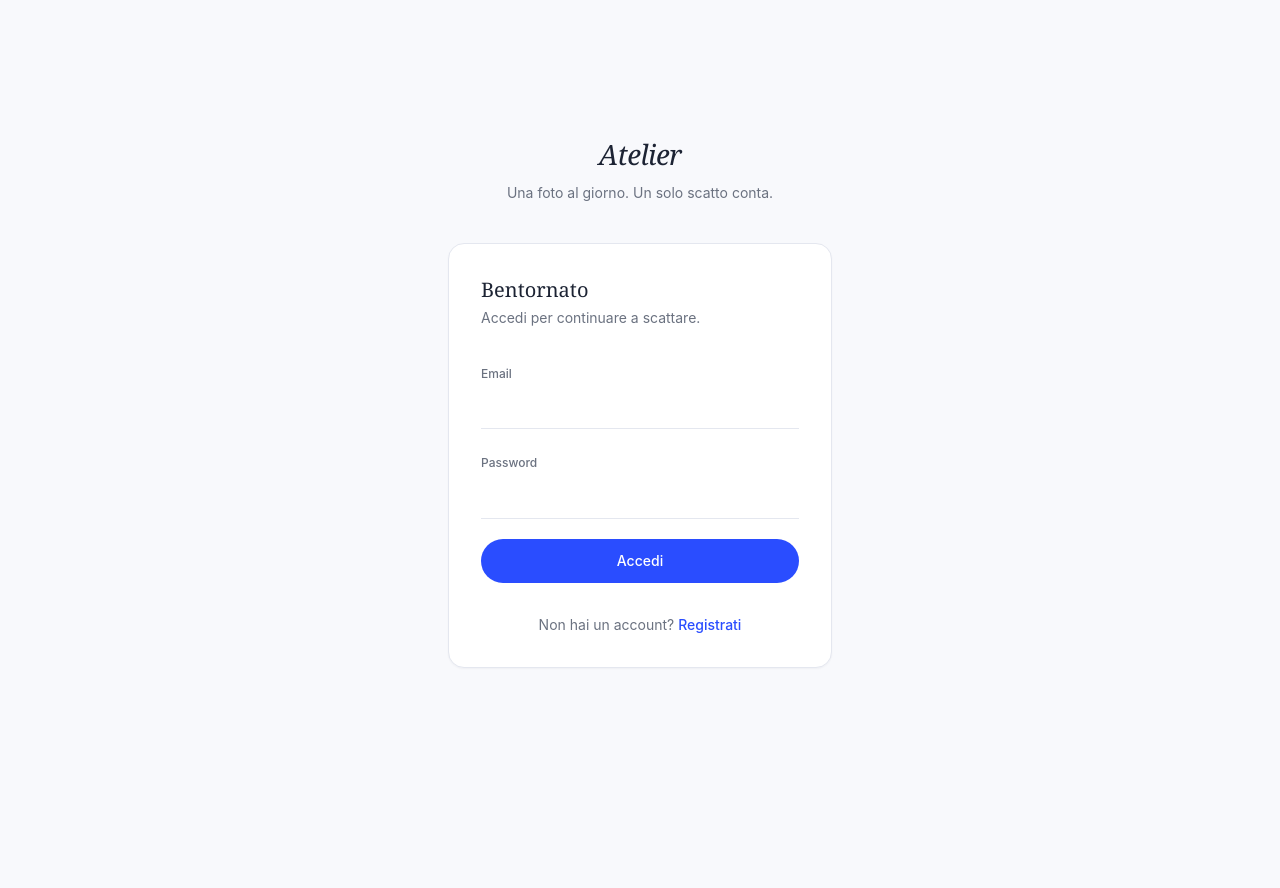
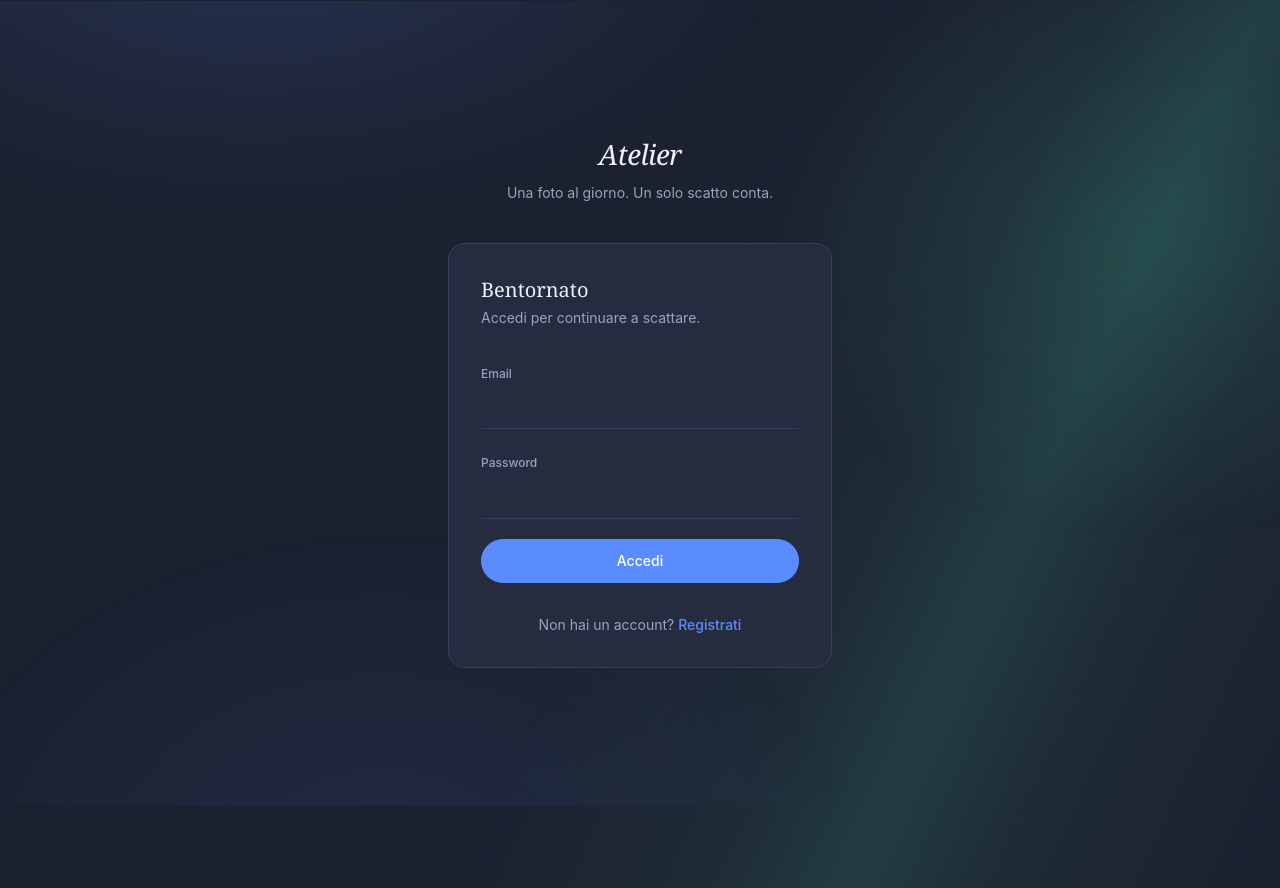
Before and after one commit to wealthnode2026-blip/post-to-earn-app, a Next.js app: page /login in a window 1280 px wide. Before the commit the page ends 800 px from the top, so only its background shows below. Built offline with nearby package versions, Linux system fonts and the light colour scheme.

Commit message:
Sfondo dinamico: bagliori animati + fascio neon in movimento

```diff
--- a/src/app/globals.css
+++ b/src/app/globals.css
@@ -5,39 +5,131 @@
 @import "@fontsource/inter/400.css";
 @import "@fontsource/inter/500.css";
 @import "@fontsource/inter/600.css";
+@import "@fontsource/jetbrains-mono/400.css";
+@import "@fontsource/jetbrains-mono/500.css";
 
 :root {
-  --color-pearl: #f8f9fc;
-  --color-surface: #ffffff;
-  --color-ink: #1c2333;
-  --color-ink-soft: #6b7280;
-  --color-line: #e4e7ef;
-  --color-accent: #2a4dff;
-  --color-accent-soft: #eef1ff;
-  --color-accent-ink: #16234f;
+  --color-pearl: #1c2130;
+  --color-surface: #262c40;
+  --color-surface-raised: #2e3550;
+  --color-ink: #eef0f8;
+  --color-ink-soft: #9aa2bd;
+  --color-line: #383f58;
+  --color-accent: #5b8cff;
+  --color-accent-soft: #29335c;
+  --color-accent-ink: #c2d1ff;
+  --color-neon: #4ee6b3;
+  --color-neon-soft: #1e3730;
+  --color-neon-ink: #8ef7cf;
+  --color-gold: #e6bd6c;
+  --color-gold-soft: #3a2f1c;
+  --color-gold-ink: #f4d79a;
+  --radius-sm: 12px;
+  --radius-md: 18px;
+  --radius-lg: 26px;
+  --shadow-card: 0 1px 3px rgba(0, 0, 0, 0.2), 0 1px 2px rgba(0, 0, 0, 0.15);
+  --shadow-hover: 0 6px 24px rgba(91, 140, 255, 0.18), 0 0 0 1px rgba(91, 140, 255, 0.3);
+  --shadow-glow-neon: 0 6px 24px rgba(78, 230, 179, 0.18), 0 0 0 1px rgba(78, 230, 179, 0.3);
+  --shadow-glow-gold: 0 6px 24px rgba(230, 189, 108, 0.18), 0 0 0 1px rgba(230, 189, 108, 0.35);
 }
 
 @theme inline {
   --color-pearl: var(--color-pearl);
   --color-surface: var(--color-surface);
+  --color-surface-raised: var(--color-surface-raised);
   --color-ink: var(--color-ink);
   --color-ink-soft: var(--color-ink-soft);
   --color-line: var(--color-line);
   --color-accent: var(--color-accent);
   --color-accent-soft: var(--color-accent-soft);
   --color-accent-ink: var(--color-accent-ink);
+  --color-neon: var(--color-neon);
+  --color-neon-soft: var(--color-neon-soft);
+  --color-neon-ink: var(--color-neon-ink);
+  --color-gold: var(--color-gold);
+  --color-gold-soft: var(--color-gold-soft);
+  --color-gold-ink: var(--color-gold-ink);
   --font-display: "Fraunces", ui-serif, Georgia, serif;
   --font-sans: "Inter", ui-sans-serif, system-ui, sans-serif;
+  --font-mono: "JetBrains Mono", ui-monospace, monospace;
+  --radius-sm: var(--radius-sm);
+  --radius-md: var(--radius-md);
+  --radius-lg: var(--radius-lg);
+  --shadow-card: var(--shadow-card);
+  --shadow-hover: var(--shadow-hover);
+  --shadow-glow-neon: var(--shadow-glow-neon);
+  --shadow-glow-gold: var(--shadow-glow-gold);
 }
 
 * {
   box-sizing: border-box;
 }
 
+html, body {
+  max-width: 100vw;
+  overflow-x: hidden;
+}
+
 body {
-  background: var(--color-pearl);
+  position: relative;
+  background-color: var(--color-pearl);
   color: var(--color-ink);
   font-family: var(--font-sans);
+  padding-bottom: 5.5rem;
+  isolation: isolate;
+}
+
+/* Bagliori animati: due macchie di luce che derivano lentamente */
+body::before {
+  content: "";
+  position: fixed;
+  inset: 0;
+  z-index: -2;
+  pointer-events: none;
+  background-image:
+    radial-gradient(ellipse 900px 500px at 20% -10%, rgba(91, 140, 255, 0.16), transparent 60%),
+    radial-gradient(ellipse 700px 500px at 90% 30%, rgba(78, 230, 179, 0.10), transparent 60%),
+    radial-gradient(ellipse 800px 600px at 30% 110%, rgba(91, 140, 255, 0.10), transparent 60%);
+  background-repeat: no-repeat;
+  animation: drift-glow 22s ease-in-out infinite alternate;
+}
+
+/* Fascio neon sottile che attraversa lo sfondo in diagonale */
+body::after {
+  content: "";
+  position: fixed;
+  inset: -20%;
+  z-index: -1;
+  pointer-events: none;
+  background: linear-gradient(
+    115deg,
+    transparent 0%,
+    transparent 42%,
+    rgba(78, 230, 179, 0.05) 47%,
+    rgba(78, 230, 179, 0.14) 50%,
+    rgba(78, 230, 179, 0.05) 53%,
+    transparent 58%,
+    transparent 100%
+  );
+  background-size: 220% 220%;
+  animation: sweep-beam 16s linear infinite;
+}
+
+@keyframes drift-glow {
+  0% { transform: translate(0, 0) scale(1); }
+  100% { transform: translate(2%, 3%) scale(1.05); }
+}
+
+@keyframes sweep-beam {
+  0% { background-position: 0% 0%; }
+  100% { background-position: 100% 100%; }
+}
+
+@media (prefers-reduced-motion: reduce) {
+  body::before,
+  body::after {
+    animation: none;
+  }
 }
 
 ::selection {
```
